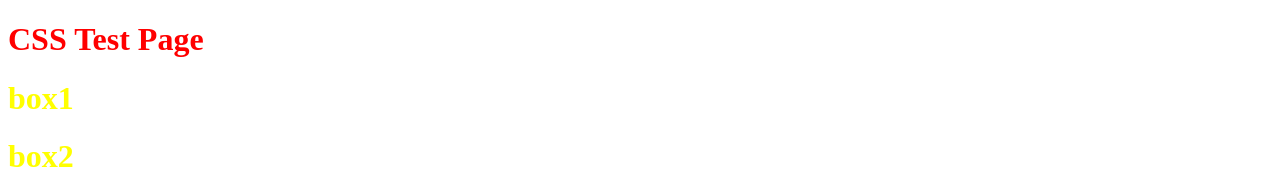
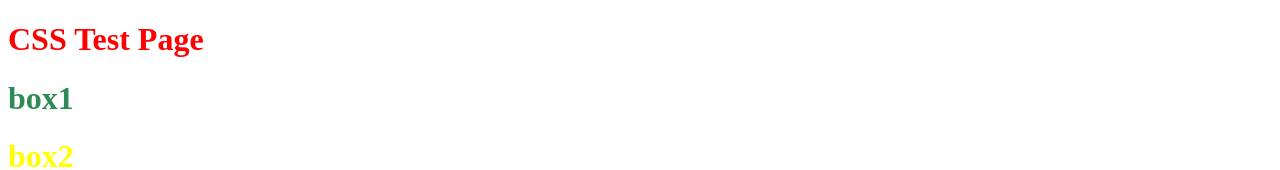
Before and after one commit to aidankilleen/FrontEndWebDevelopment, a plain HTML site: page cssintro.html in a window 1280 px wide. Shown: the top 170 px of the page. Drawn offline with Linux system fonts and the light colour scheme.

Commit message:
added some styles - specifity

```diff
--- a/cssintro.html
+++ b/cssintro.html
@@ -11,23 +11,18 @@
         h1 {
             color:red;
         }
-
         div h1 {
             color: green;
         }
-
         p {
             color: black;
         }
-
         #box1 h1 {
             color: yellow;
         }
-
         #box2 h1 {
             color: yellow;
         }
-
         .box h1 {
             color: purple;
         }
@@ -39,7 +34,7 @@
     <h1>CSS Test Page</h1>
 
     <div class="box" id="box1">
-        <h1>box1</h1>
+        <h1 style="color:seagreen">box1</h1>
     </div>
     <div class="box" id="box2">
         <h1>box2</h1>
```
